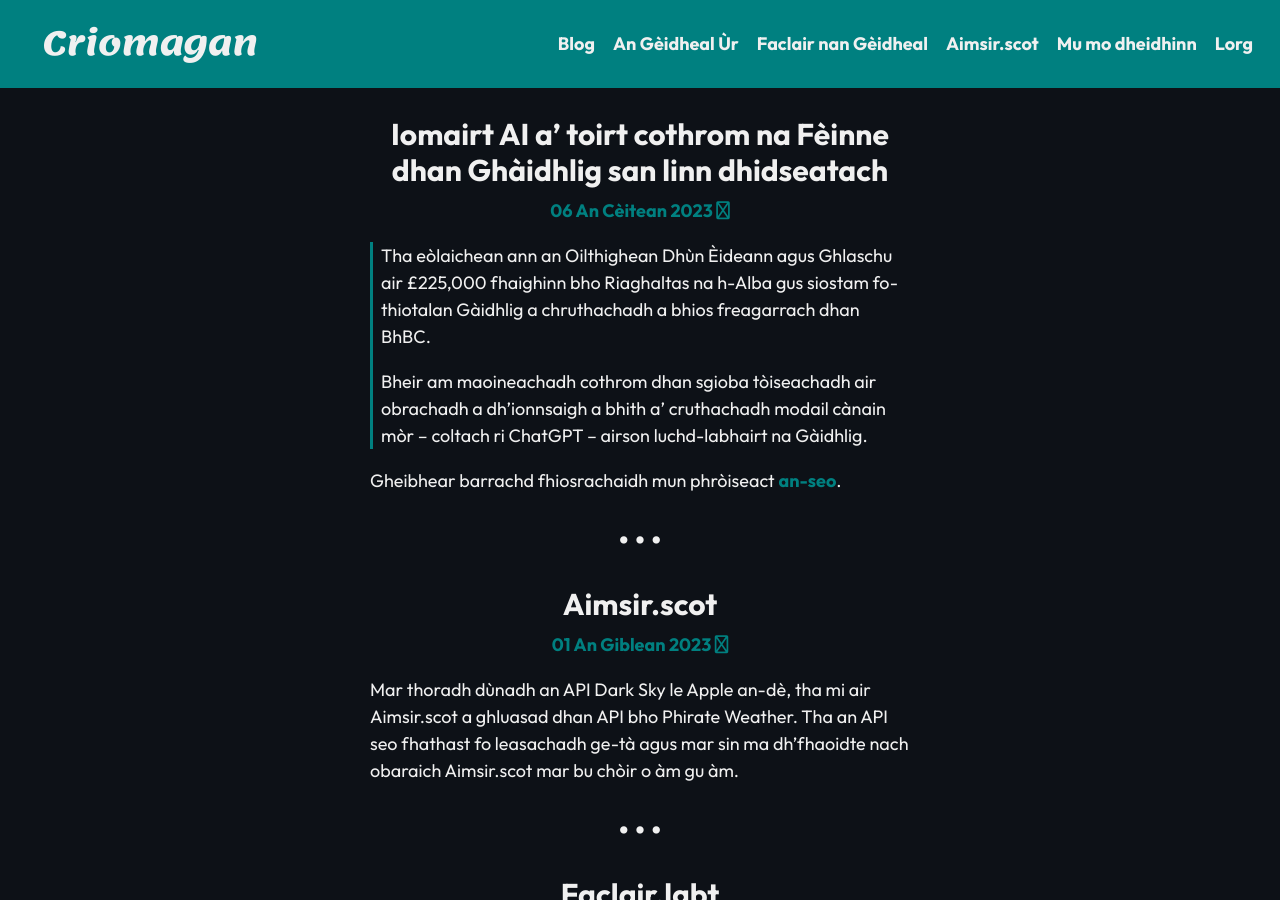
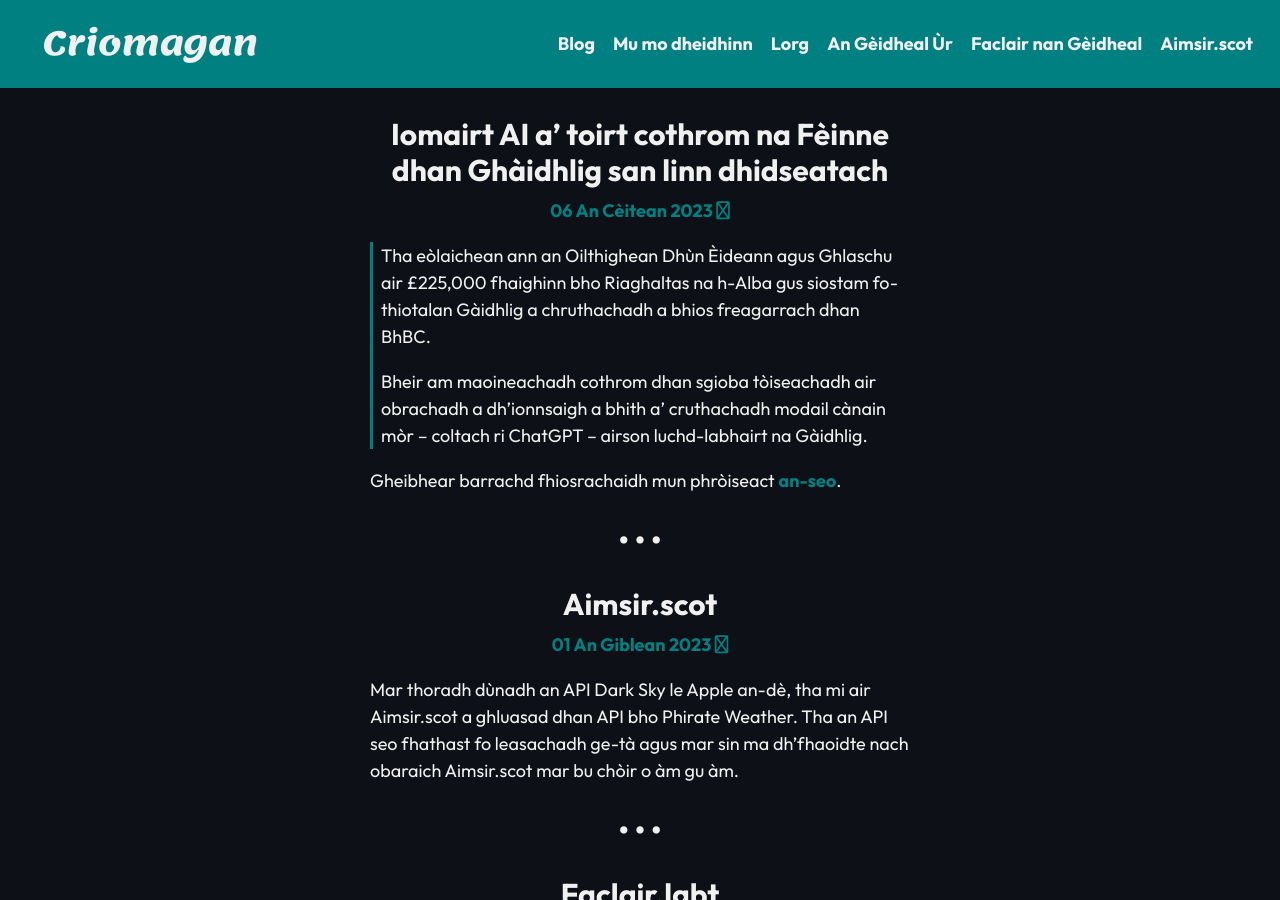
Before and after one commit to angeidheal/angeidheal.github.io, a Jekyll site: the page built from index.html, in a window 1280 px wide and 900 px high. Built offline with Jekyll 4.4.1, drawn with Linux system fonts in a browser that asks for light colours; nearby versions of some CDN libraries; the list of posts is cut into pages by our own code; part of the change alters nothing that is shown.

```diff
--- a/_data/navbar.yml
+++ b/_data/navbar.yml
@@ -1,6 +1,14 @@
 - title: Blog
   url: /
   description: Mo bhlog | My blog
+
+- title: Mu mo dheidhinn
+  url: /mu-mo-dheidhinn
+  description: Mu mo dheidhinn | About me
+
+- title: Lorg
+  url: /lorg
+  description: Lorg | Search
 
 - title: An Gèidheal Ùr
   url: https://angeidhealur.scot/
@@ -13,11 +21,3 @@
 - title: Aimsir.scot
   url: https://aimsir.scot/
   description: Fiosrachadh mun aimsir.
-
-- title: Mu mo dheidhinn
-  url: /mu-mo-dheidhinn
-  description: Mu mo dheidhinn | About me
-
-- title: Lorg
-  url: /lorg
-  description: Lorg | Search
```
